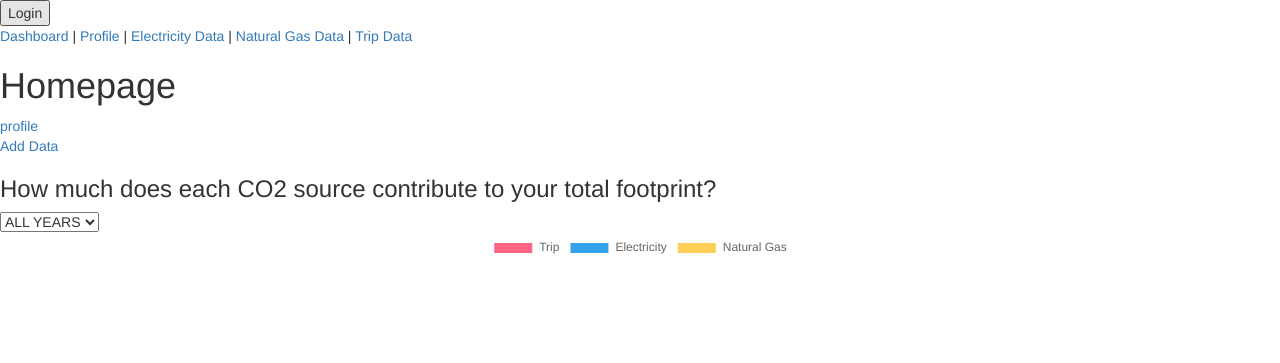
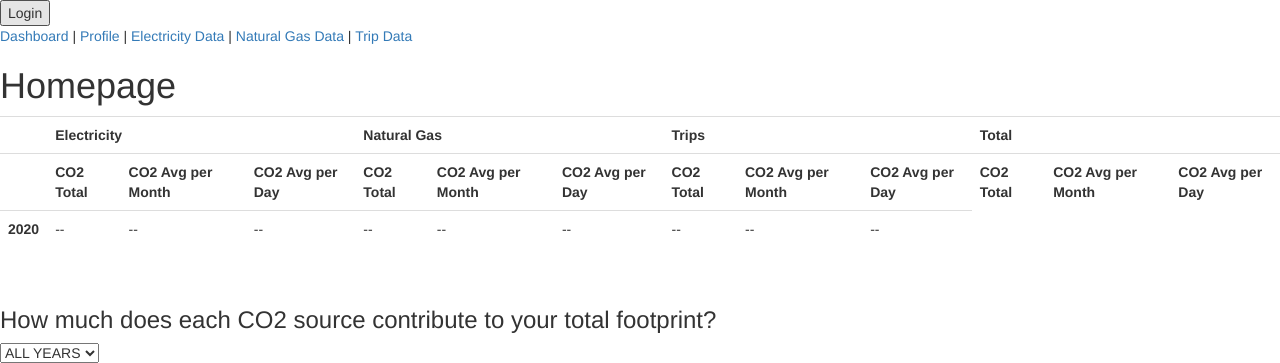
Before and after one commit to katietaylor/carbon-calculator, a Flask app: template templates/homepage.html in a window 1280 px wide. Shown: the top 363 px of the page. Run offline with Flask 2, Linux system fonts and the light colour scheme; tables that the repository leaves empty hold one stand-in row (values such as "Sample post"); the template is opened without the code that fills it: values that come from a table or form of the project are taken from there, most other values are stand-ins (such as "Sample title", 1, 10 or a date in 2020); data that the repository does not hold is empty; some libraries are stand-ins or nearby versions.

Commit message:
updated summarys to use ordered dictionaries and created a new route to display summarys for every source on the homepage

```diff
--- a/model.py
+++ b/model.py
@@ -2,6 +2,7 @@ from datetime import datetime, date, timedelta
 from flask_sqlalchemy import SQLAlchemy
 from sqlalchemy.orm.exc import NoResultFound
 from sqlalchemy import func
+from collections import OrderedDict
 
 db = SQLAlchemy()
 
@@ -413,7 +414,7 @@ class TripLog(db.Model):
         years = cls.get_trip_years(user_id)
         years = years[::-1]
 
-        data = []
+        data = OrderedDict()
 
         for year in years:
             year_data = {}
@@ -433,9 +434,9 @@ class TripLog(db.Model):
                 year_data["monthly_avg"] = round(
                     year_data["total"] / months_in_current_year, 2)
 
-            data.append(year_data)
+            data[year] = year_data
 
-        data.append(total_data)
+        data["Total"] = total_data
 
         return data
 
@@ -649,7 +650,7 @@ class ElectricityLog(db.Model):
         years = cls.get_kwh_years(user_id)
         years = years[::-1]
 
-        data = []
+        data = OrderedDict()
 
         for year in years:
             year_data = {}
@@ -669,9 +670,9 @@ class ElectricityLog(db.Model):
                 year_data["monthly_avg"] = round(
                     year_data["total"] / months_in_current_year, 2)
 
-            data.append(year_data)
+            data[year] = year_data
 
-        data.append(total_data)
+        data["Total"] = total_data
 
         return data
 
@@ -764,7 +765,7 @@ class NGLog(db.Model):
         years = cls.get_ng_years(user_id)
         years = years[::-1]
 
-        data = []
+        data = OrderedDict()
 
         for year in years:
             year_data = {}
@@ -784,9 +785,9 @@ class NGLog(db.Model):
                 year_data["monthly_avg"] = round(
                     year_data["total"] / months_in_current_year, 2)
 
-            data.append(year_data)
+            data[year] = year_data
 
-        data.append(total_data)
+        data["Total"] = total_data
 
         return data
 
--- a/server.py
+++ b/server.py
@@ -40,12 +40,39 @@ def homepage():
         usercars = UserCar.query.filter_by(user_id=user_id).order_by(
             UserCar.is_default.desc(), UserCar.usercar_id.desc()).all()
 
+        electricity_summary = ElectricityLog.get_electricity_summary(user_id)
+        ng_summary = NGLog.get_ng_summary(user_id)
+        trip_summary = TripLog.get_trip_summary(user_id)
+
+        summary = {}
+        summary["kwh"] = electricity_summary
+        summary["ng"] = ng_summary
+        summary["trip"] = trip_summary
+
         return render_template("homepage.html",
                                years=sorted(years, reverse=True),
-                               makes=makes, usercars=usercars)
+                               makes=makes, usercars=usercars,
+                               summary=summary)
 
     else:
         return render_template("login-register.html")
+
+
+@app.route("/temp-json", methods=["GET"])
+def super_summary():
+
+    user_id = session.get("user_id")
+
+    electricity_summary = ElectricityLog.get_electricity_summary(user_id)
+    ng_summary = NGLog.get_ng_summary(user_id)
+    trip_summary = TripLog.get_trip_summary(user_id)
+
+    summary = {}
+    summary["kwh"] = electricity_summary
+    summary["ng"] = ng_summary
+    summary["trip"] = trip_summary
+
+    return jsonify(summary)
 
 
 @app.route("/process-login", methods=["POST"])
@@ -795,6 +822,6 @@ if __name__ == "__main__":
     connect_to_db(app)
 
     # Use the DebugToolbar
-    DebugToolbarExtension(app)
+    # DebugToolbarExtension(app)
 
     app.run(port=5000, host='0.0.0.0')
--- a/templates/homepage.html
+++ b/templates/homepage.html
@@ -9,10 +9,66 @@
     <div>{{ message }}</div>
 {% endfor %}
 
-<a href="/profile">profile</a><br>
+<table class="table">
+    <tr>
+        <th></th>
+        <th colspan = "3">Electricity</th>
+        <th colspan = "3">Natural Gas</th>
+        <th colspan = "3">Trips</th>
+        <th colspan = "3">Total</th>
 
-<a href="/carbon-log">Add Data</a>
+    </tr>
+    <tr>
+        <th></th>
+        <th>CO2 Total</th>
+        <th>CO2 Avg per Month</th>
+        <th>CO2 Avg per Day</th>
+        <th>CO2 Total</th>
+        <th>CO2 Avg per Month</th>
+        <th>CO2 Avg per Day</th>
+        <th>CO2 Total</th>
+        <th>CO2 Avg per Month</th>
+        <th>CO2 Avg per Day</th>
+        <th>CO2 Total</th>
+        <th>CO2 Avg per Month</th>
+        <th>CO2 Avg per Day</th>
+    </tr>
+    {% for year in years %}
+    <tr>
+        <td><strong>{{ year }}</strong></td>
+        {% if summary["kwh"].get(year) %}
+            <td>{{ summary["kwh"][year]["total"] }}</td>
+            <td>{{ summary["kwh"][year]["monthly_avg"] }}</td>
+            <td>{{ summary["kwh"][year]["daily_avg"] }}</td>
+        {% else %}
+            <td>--</td>
+            <td>--</td>
+            <td>--</td>
+        {% endif %}
 
+        {% if summary["ng"].get(year) %}
+            <td>{{ summary["ng"][year]["total"] }}</td>
+            <td>{{ summary["ng"][year]["monthly_avg"] }}</td>
+            <td>{{ summary["ng"][year]["daily_avg"] }}</td>
+        {% else %}
+            <td>--</td>
+            <td>--</td>
+            <td>--</td>
+        {% endif %}
+
+        {% if summary["trip"].get(year) %}
+            <td>{{ summary["trip"][year]["total"] }}</td>
+            <td>{{ summary["trip"][year]["monthly_avg"] }}</td>
+            <td>{{ summary["trip"][year]["daily_avg"] }}</td>
+        {% else %}
+            <td>--</td>
+            <td>--</td>
+            <td>--</td>
+        {% endif %}
+
+    </tr>
+    {% endfor %}
+ </table><br>
 
 <div id="co2-by-source-chart">
     <h3>How much does each CO2 source contribute to your total footprint?</h3>
```
Also changed, not shown: templates/kwh-list.html (+6 -6 lines), templates/ng-list.html (+6 -6 lines), templates/trip-list.html (+6 -6 lines).
